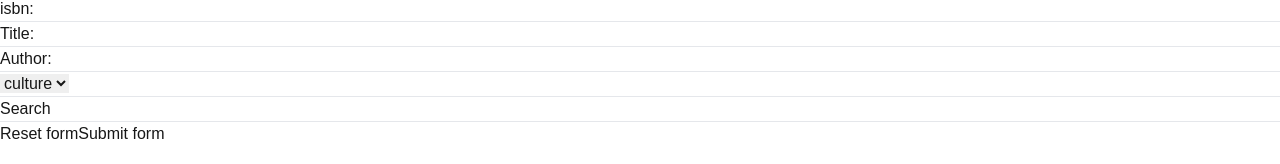
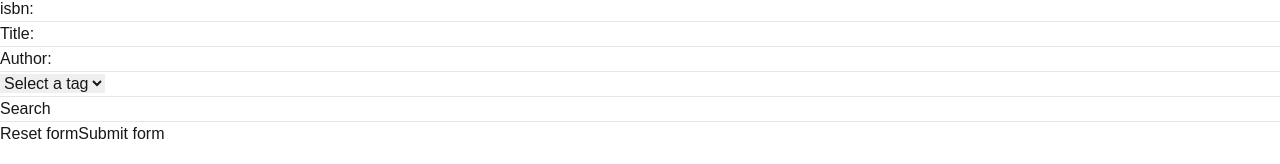
Before and after one commit to BiggestZ/ZMD_SWE_Geffen, a Next.js app: page /addNew in a window 1280 px wide. Shown: the part 179-343 px from the top of the page. Built offline with nearby package versions, Linux system fonts and the light colour scheme.

Commit message:
small edit adding "select a tag" option

```diff
--- a/src/app/components/tagTable.tsx
+++ b/src/app/components/tagTable.tsx
@@ -47,6 +47,7 @@ export default function TagTable() {
         aria-label="Default select example"
         onChange={handleSelectChange}
       >
+        <option value="0">Select a tag</option>
         <option value="1">culture</option>
         <option value="2">social</option>
         <option value="3">family</option>
```
